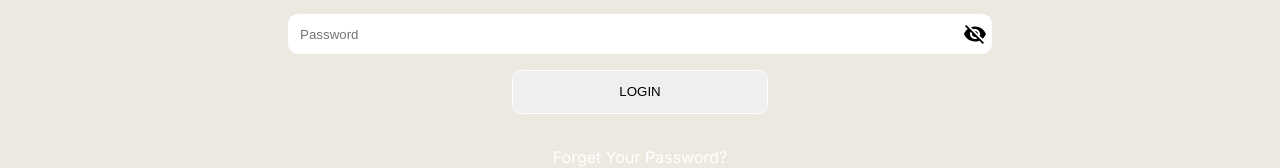
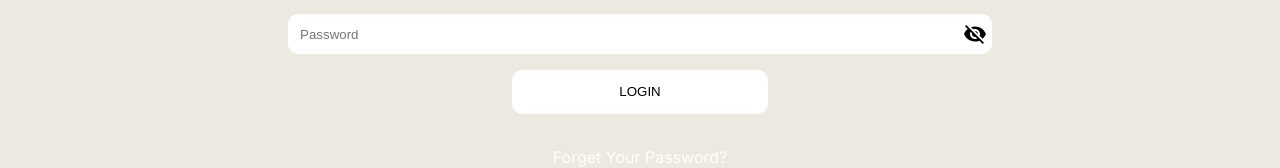
Before and after one commit to Ankitsaini406/portfolio, a Next.js app: page /auth/login in a window 1280 px wide. Shown: the part 216-384 px from the top of the page. Built offline with nearby package versions, Linux system fonts and the light colour scheme; no server answers.

Commit message:
"css changes"

```diff
--- a/src/styles/auth.module.css
+++ b/src/styles/auth.module.css
@@ -65,6 +65,7 @@
     border: 1px solid var(--white-color);
     text-transform: uppercase;
     color: var(--black-color);
+    background-color: var(--white-color);
 
     &:hover {
         box-shadow: 0px 0px 10px 3px var(--text-color);
```
